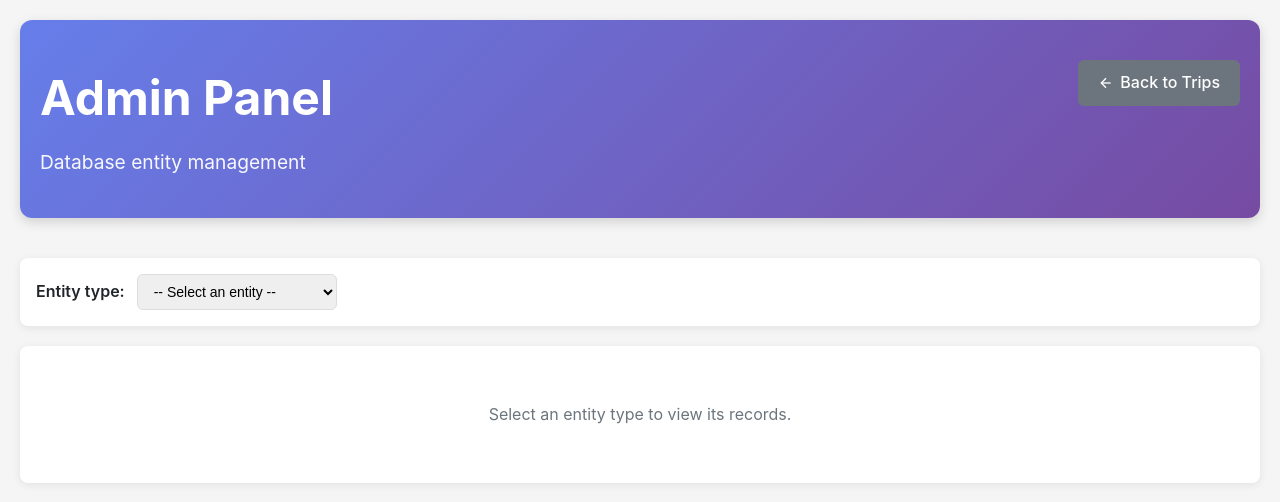
After one commit to mdemars/norway_trip_planner, a Flask app: template templates/admin.html in a window 1280 px wide. The commit adds this page. Shown: the top 502 px of the page. Run offline with Flask 3, Linux system fonts and the light colour scheme; the template is opened without the code that fills it, so the values that code supplies are empty.

Commit message:
Some fixes. Added admin screen to observe and delete bad records

```diff
--- a/app.py
+++ b/app.py
@@ -4,7 +4,15 @@ from datetime import datetime
 from config import Config
 from models import Trip, Stop, Activity, Waypoint, Location, init_db, get_db
 from services import geocoding_service, route_service
+from sqlalchemy import inspect as sa_inspect
 import os
+
+# Model registry for admin CRUD
+ADMIN_MODELS = {
+    'trip': Trip,
+    'location': Location,
+    'activity': Activity,
+}
 
 app = Flask(__name__)
 app.config.from_object(Config)
@@ -763,6 +771,72 @@ def validate_address():
 
 
 # ============================================================================
+# Admin Routes
+# ============================================================================
+
+@app.route('/admin')
+def admin():
+    """Admin page - CRUD for all entities"""
+    return render_template('admin.html')
+
+@app.route('/api/admin/entities', methods=['GET'])
+def get_entity_types():
+    """Get all available entity types and their column names"""
+    result = {}
+    for name, model in ADMIN_MODELS.items():
+        mapper = sa_inspect(model)
+        columns = [col.key for col in mapper.column_attrs]
+        result[name] = columns
+    return jsonify(result)
+
+@app.route('/api/admin/<entity_type>', methods=['GET'])
+def get_all_entities(entity_type):
+    """Get all instances of a given entity type"""
+    model = ADMIN_MODELS.get(entity_type)
+    if not model:
+        return jsonify({'error': f'Unknown entity type: {entity_type}'}), 400
+
+    db = get_db()
+    try:
+        mapper = sa_inspect(model)
+        columns = [col.key for col in mapper.column_attrs]
+        items = db.query(model).all()
+        result = []
+        for item in items:
+            row = {}
+            for col in columns:
+                val = getattr(item, col, None)
+                if isinstance(val, datetime):
+                    val = val.isoformat()
+                row[col] = val
+            result.append(row)
+        return jsonify({'columns': columns, 'rows': result})
+    finally:
+        db.close()
+
+@app.route('/api/admin/<entity_type>/<int:entity_id>', methods=['DELETE'])
+def delete_entity(entity_type, entity_id):
+    """Delete an entity by type and ID"""
+    model = ADMIN_MODELS.get(entity_type)
+    if not model:
+        return jsonify({'error': f'Unknown entity type: {entity_type}'}), 400
+
+    db = get_db()
+    try:
+        item = db.query(model).filter(model.id == entity_id).first()
+        if not item:
+            return jsonify({'error': f'{entity_type} with id {entity_id} not found'}), 404
+        db.delete(item)
+        db.commit()
+        return jsonify({'message': f'{entity_type} {entity_id} deleted successfully'})
+    except Exception as e:
+        db.rollback()
+        return jsonify({'error': str(e)}), 500
+    finally:
+        db.close()
+
+
+# ============================================================================
 # Error Handlers
 # ============================================================================
 
--- /dev/null
+++ b/static/css/admin.css
@@ -0,0 +1,97 @@
+/* Admin Page Styles */
+
+.btn-back {
+    display: inline-flex;
+    align-items: center;
+    gap: 6px;
+    text-decoration: none;
+    white-space: nowrap;
+}
+
+.admin-controls {
+    display: flex;
+    align-items: center;
+    gap: 12px;
+    margin-bottom: 20px;
+    padding: 16px;
+    background: white;
+    border-radius: 8px;
+    box-shadow: 0 2px 8px rgba(0, 0, 0, 0.08);
+}
+
+.admin-controls label {
+    font-weight: 600;
+    white-space: nowrap;
+}
+
+.admin-controls select {
+    padding: 8px 12px;
+    border: 1px solid #ddd;
+    border-radius: 6px;
+    font-size: 14px;
+    min-width: 200px;
+}
+
+.row-count {
+    color: var(--secondary-color, #6c757d);
+    font-size: 14px;
+    margin-left: auto;
+}
+
+.admin-table-container {
+    background: white;
+    border-radius: 8px;
+    box-shadow: 0 2px 8px rgba(0, 0, 0, 0.08);
+    padding: 16px;
+}
+
+.table-scroll {
+    overflow-x: auto;
+}
+
+.admin-table {
+    width: 100%;
+    border-collapse: collapse;
+    font-size: 13px;
+}
+
+.admin-table th,
+.admin-table td {
+    padding: 8px 12px;
+    text-align: left;
+    border-bottom: 1px solid #eee;
+    max-width: 300px;
+    overflow: hidden;
+    text-overflow: ellipsis;
+    white-space: nowrap;
+}
+
+.admin-table th {
+    background: #f8f9fa;
+    font-weight: 600;
+    position: sticky;
+    top: 0;
+    font-size: 12px;
+    text-transform: uppercase;
+    color: #555;
+}
+
+.admin-table tbody tr:hover {
+    background: #f0f4ff;
+}
+
+.admin-table .btn-delete {
+    padding: 4px 10px;
+    font-size: 12px;
+}
+
+.null-value {
+    color: #aaa;
+    font-style: italic;
+}
+
+.admin-placeholder {
+    text-align: center;
+    color: var(--secondary-color, #6c757d);
+    padding: 40px 20px;
+}
--- /dev/null
+++ b/static/js/admin.js
@@ -0,0 +1,117 @@
+// ============================================================================
+// Admin Page
+// ============================================================================
+
+let entityTypes = {};
+
+async function fetchEntityTypes() {
+    const response = await fetch('/api/admin/entities');
+    if (!response.ok) throw new Error('Failed to fetch entity types');
+    return await response.json();
+}
+
+async function fetchEntities(type) {
+    const response = await fetch(`/api/admin/${type}`);
+    if (!response.ok) throw new Error('Failed to fetch entities');
+    return await response.json();
+}
+
+async function deleteEntity(type, id) {
+    const response = await fetch(`/api/admin/${type}/${id}`, { method: 'DELETE' });
+    if (!response.ok) {
+        const err = await response.json();
+        throw new Error(err.error || 'Failed to delete');
+    }
+    return await response.json();
+}
+
+function escapeHtml(text) {
+    if (text === null || text === undefined) return '<span class="null-value">null</span>';
+    const str = String(text);
+    const div = document.createElement('div');
+    div.textContent = str;
+    return div.innerHTML;
+}
+
+function renderTable(columns, rows, entityType) {
+    const container = document.getElementById('tableContainer');
+    const countEl = document.getElementById('rowCount');
+    countEl.textContent = `${rows.length} record${rows.length !== 1 ? 's' : ''}`;
+
+    if (rows.length === 0) {
+        container.innerHTML = '<p class="admin-placeholder">No records found for this entity type.</p>';
+        return;
+    }
+
+    const headerCells = columns.map(col => `<th>${escapeHtml(col)}</th>`).join('') + '<th>Actions</th>';
+
+    const bodyRows = rows.map(row => {
+        const cells = columns.map(col => {
+            const val = row[col];
+            return `<td title="${col}">${escapeHtml(val)}</td>`;
+        }).join('');
+        const deleteBtn = `<td><button class="btn btn-danger btn-sm btn-delete" data-id="${row.id}" data-type="${entityType}">Delete</button></td>`;
+        return `<tr>${cells}${deleteBtn}</tr>`;
+    }).join('');
+
+    container.innerHTML = `
+        <div class="table-scroll">
+            <table class="admin-table">
+                <thead><tr>${headerCells}</tr></thead>
+                <tbody>${bodyRows}</tbody>
+            </table>
+        </div>
+    `;
+
+    // Attach delete handlers
+    container.querySelectorAll('.btn-delete').forEach(btn => {
+        btn.addEventListener('click', async () => {
+            const id = btn.dataset.id;
+            const type = btn.dataset.type;
+            if (!confirm(`Delete ${type} #${id}? This cannot be undone.`)) return;
+            try {
+                await deleteEntity(type, id);
+                await loadEntities(type);
+            } catch (err) {
+                alert('Error: ' + err.message);
+            }
+        });
+    });
+}
+
+async function loadEntities(type) {
+    const container = document.getElementById('tableContainer');
+    container.innerHTML = '<p class="admin-placeholder">Loading...</p>';
+    try {
+        const data = await fetchEntities(type);
+        renderTable(data.columns, data.rows, type);
+    } catch (err) {
+        container.innerHTML = `<p class="admin-placeholder" style="color: var(--danger-color);">Error: ${escapeHtml(err.message)}</p>`;
+    }
+}
+
+document.addEventListener('DOMContentLoaded', async () => {
+    const select = document.getElementById('entitySelect');
+
+    try {
+        entityTypes = await fetchEntityTypes();
+        for (const name of Object.keys(entityTypes)) {
+            const opt = document.createElement('option');
+            opt.value = name;
+            opt.textContent = name.charAt(0).toUpperCase() + name.slice(1);
+            select.appendChild(opt);
+        }
+    } catch (err) {
+        console.error('Failed to load entity types:', err);
+    }
+
+    select.addEventListener('change', () => {
+        const type = select.value;
+        document.getElementById('rowCount').textContent = '';
+        if (!type) {
+            document.getElementById('tableContainer').innerHTML = '<p class="admin-placeholder">Select an entity type to view its records.</p>';
+            return;
+        }
+        loadEntities(type);
+    });
+});
--- /dev/null
+++ b/templates/admin.html
@@ -0,0 +1,46 @@
+<!DOCTYPE html>
+<html lang="en">
+<head>
+    <meta charset="UTF-8">
+    <meta name="viewport" content="width=device-width, initial-scale=1.0">
+    <title>Admin - Camping Trip Planner</title>
+    <link rel="icon" href="/favicon.ico">
+    <link rel="stylesheet" href="/static/css/style.css">
+    <link rel="stylesheet" href="/static/css/admin.css">
+</head>
+<body>
+    <div class="container">
+        <header>
+            <div class="header-content">
+                <div class="header-text">
+                    <h1>Admin Panel</h1>
+                    <p class="subtitle">Database entity management</p>
+                </div>
+                <a href="/" class="btn btn-secondary btn-back">
+                    <svg width="16" height="16" viewBox="0 0 24 24" fill="none" stroke="currentColor" stroke-width="2">
+                        <line x1="19" y1="12" x2="5" y2="12"></line>
+                        <polyline points="12 19 5 12 12 5"></polyline>
+                    </svg>
+                    Back to Trips
+                </a>
+            </div>
+        </header>
+
+        <div class="main-content">
+            <div class="admin-controls">
+                <label for="entitySelect">Entity type:</label>
+                <select id="entitySelect">
+                    <option value="">-- Select an entity --</option>
+                </select>
+                <span id="rowCount" class="row-count"></span>
+            </div>
+
+            <div id="tableContainer" class="admin-table-container">
+                <p class="admin-placeholder">Select an entity type to view its records.</p>
+            </div>
+        </div>
+    </div>
+
+    <script src="/static/js/admin.js"></script>
+</body>
+</html>
--- a/templates/index.html
+++ b/templates/index.html
@@ -19,7 +19,10 @@
                     <h1 data-i18n="app.title">Camping Trip Planner</h1>
                     <p class="subtitle" data-i18n="app.subtitle">Plan your perfect camping adventure</p>
                 </div>
-                <div id="languageSelectorContainer"></div>
+                <div style="display: flex; align-items: center; gap: 12px;">
+                    <div id="languageSelectorContainer"></div>
+                    <a href="/admin" class="btn btn-secondary btn-sm" style="text-decoration:none;">Admin</a>
+                </div>
             </div>
         </header>
 
```
Also changed, not shown: models.py (+55 -17 lines), static/js/trip_detail.js (+7 -1 lines).
